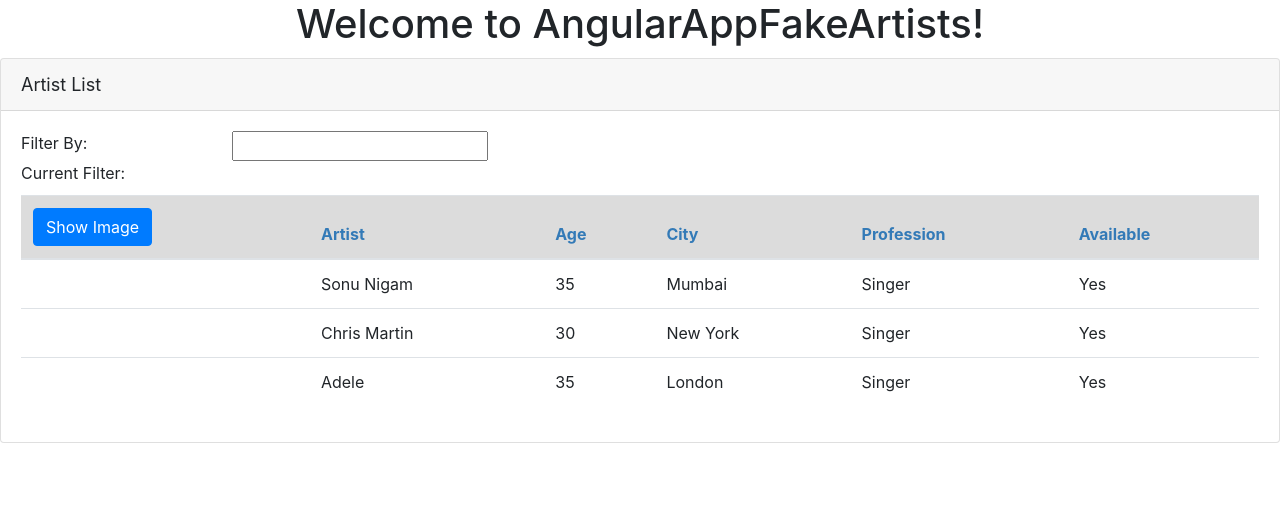
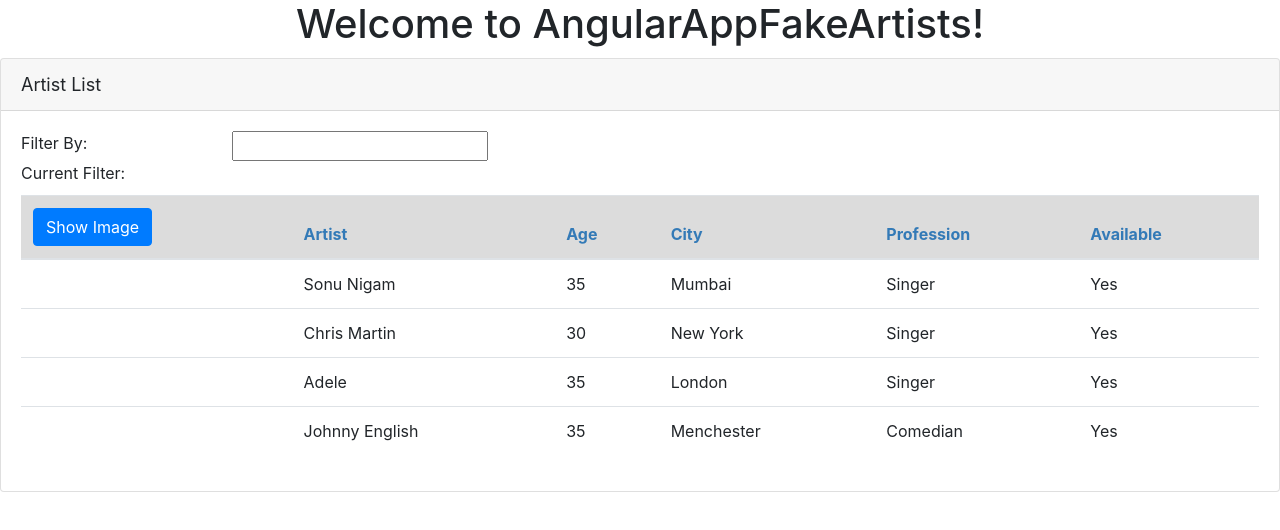
Before and after one commit to Pravesh214/AngularAppFakeArtists, an Angular app: page / in a window 1280 px wide. Shown: the top 530 px of the page. Built offline with nearby package versions, Linux system fonts and the light colour scheme.

Commit message:
use http get

```diff
--- a/angular.json
+++ b/angular.json
@@ -20,7 +20,8 @@
             "tsConfig": "src/tsconfig.app.json",
             "assets": [
               "src/favicon.ico",
-              "src/assets"
+              "src/assets",
+              "src/api"
             ],
             "styles": [
               "src/styles.css"
@@ -85,7 +86,8 @@
             "scripts": [],
             "assets": [
               "src/favicon.ico",
-              "src/assets"
+              "src/assets",
+              "src/api"
             ]
           }
         },
--- /dev/null
+++ b/src/api/artists/artists.json
@@ -0,0 +1,38 @@
+[
+    {
+        "Id":1,
+        "Name": "Sonu Nigam",
+        "City": "Mumbai",
+        "Age": 35,
+        "Profession": "Singer",
+        "Available":"Yes",
+        "imageUrl":"./sample.jpg"
+    },
+    {
+        "Id":2,
+        "Name": "Chris Martin",
+        "City": "New York",
+        "Age": 30,
+        "Profession": "Singer",
+        "Available":"Yes",
+        "imageUrl":"./sample.jpg"
+    },
+    {
+        "Id":3,
+        "Name": "Adele",
+        "City": "London",
+        "Age": 35,
+        "Profession": "Singer",
+        "Available":"Yes",
+        "imageUrl":"./sample.jpg"
+    },
+    {
+        "Id":4,
+        "Name": "Johnny English",
+        "City": "Menchester",
+        "Age": 35,
+        "Profession": "Comedian",
+        "Available":"Yes",
+        "imageUrl":"./sample.jpg"
+    }
+]
--- a/src/app/app.module.ts
+++ b/src/app/app.module.ts
@@ -1,6 +1,7 @@
 import { BrowserModule } from '@angular/platform-browser';
 import { NgModule } from '@angular/core';
 import { FormsModule } from '@angular/forms';
+import { HttpClientModule} from '@angular/common/http';
 
 import { AppRoutingModule } from './app-routing.module';
 import { AppComponent } from './app.component';
@@ -14,7 +15,8 @@ import { ArtistListComponent } from './artist/artist-list.component';
   imports: [
     BrowserModule,
     AppRoutingModule,
-    FormsModule
+    FormsModule,
+    HttpClientModule,
   ],
   providers: [],
   bootstrap: [AppComponent]
--- a/src/app/artist/artist-list.component.ts
+++ b/src/app/artist/artist-list.component.ts
@@ -8,12 +8,13 @@ import { ArtistService } from './artist.service';
     styleUrls:['./artist-list.component.css']
 })
 export class ArtistListComponent{
-    pageTitle   : string    ="Artists list";
+    artists     : IArtist[];
+    errMessage  : string;
+    pageTitle   : string    = "Artists list";
     imageWidth  : number    = 50;
     imageMargin : number    = 2;
     showImage   : boolean   = false;
-    listFilter  : string    ="";
-    artists     : IArtist[] ;
+    listFilter  : string    = "";
 
     toggleImage():void{
         this.showImage = !this.showImage;
@@ -22,6 +23,11 @@ export class ArtistListComponent{
     constructor(private artistService: ArtistService){}
 
     ngOnInit(): void{
-        this.artists = this.artistService.getArtists();
+        this.artistService.getArtists().subscribe(
+            artists => {
+                return this.artists = artists;
+            },
+            err => this.errMessage = <any>err
+        );
     }
 }
--- a/src/app/artist/artist.service.ts
+++ b/src/app/artist/artist.service.ts
@@ -1,39 +1,34 @@
 import { Injectable } from '@angular/core';
 import { IArtist } from './artist';
+import { HttpClient, HttpErrorResponse } from '@angular/common/http';
+import { Observable, throwError } from 'rxjs';
+import { tap, catchError} from 'rxjs/operators'
 
 @Injectable({
     providedIn:'root'
 })
+
 export class ArtistService{
-    getArtists() : IArtist[] {
-        return[
-            {
-                "Id":1,
-                "Name": "Sonu Nigam",
-                "City": "Mumbai",
-                "Age": 35,
-                "Profession": "Singer",
-                "Available":"Yes",
-                "imageUrl":"./sample.jpg"
-            },
-            {
-                "Id":2,
-                "Name": "Chris Martin",
-                "City": "New York",
-                "Age": 30,
-                "Profession": "Singer",
-                "Available":"Yes",
-                "imageUrl":"./sample.jpg"
-            },
-            {
-                "Id":3,
-                "Name": "Adele",
-                "City": "London",
-                "Age": 35,
-                "Profession": "Singer",
-                "Available":"Yes",
-                "imageUrl":"./sample.jpg"
-            }
-        ]
+
+    private artistUrl = 'api/artists/artists.json';
+
+    constructor(private http: HttpClient){}
+
+    getArtists() : Observable<IArtist[]> {
+        return this.http.get<IArtist[]>(this.artistUrl).pipe(
+            tap(data => console.log('All: '+ JSON.stringify(data))),
+            catchError(this.hadleError)
+        );
+    }
+
+    private hadleError(err: HttpErrorResponse){
+        let errorMessage = '';
+        if (err.error instanceof ErrorEvent){
+            errorMessage = `and error occured: ${err.error.message}`;
+        }else{
+            errorMessage = `Server returned error with code: ${err.status} and message: ${err.message}`;
+        }
+        console.error(errorMessage);
+        return throwError(errorMessage);
     }
 }
```
